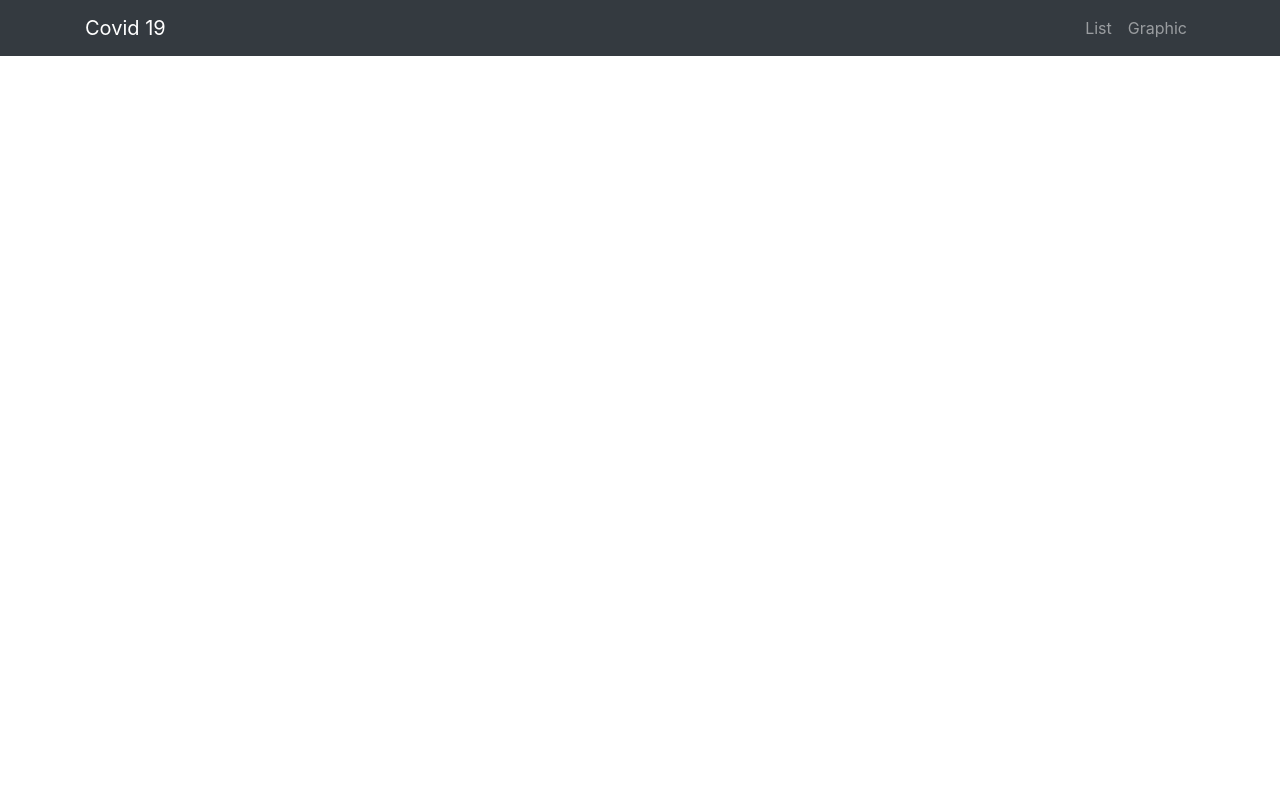
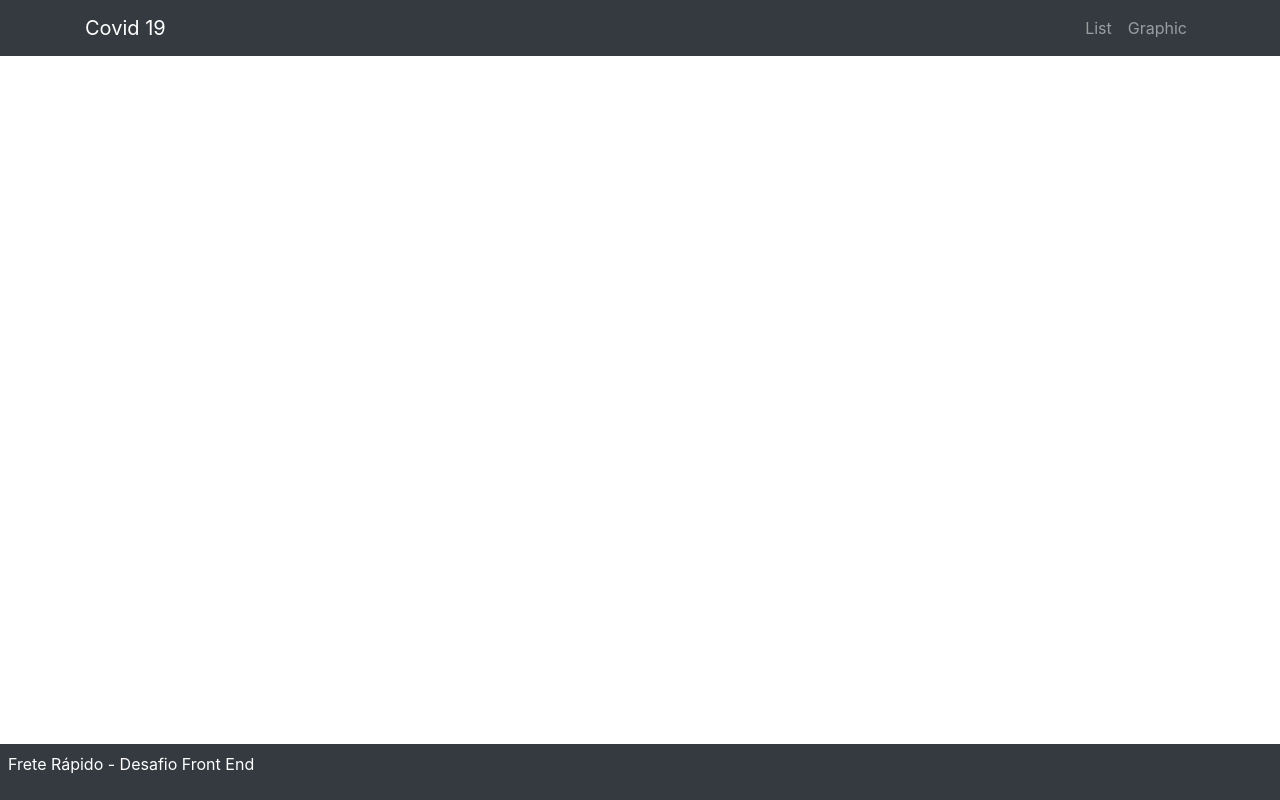
Before and after one commit to douglasabraga/covid19-graphic-statistics-ng, an Angular app: page / in a window 1280 px wide. Built offline with nearby package versions, Linux system fonts and the light colour scheme.

Commit message:
feat: add component footer

```diff
--- a/src/app/app.component.html
+++ b/src/app/app.component.html
@@ -1,2 +1,3 @@
 <app-menu></app-menu>
 <router-outlet></router-outlet>
+<app-footer></app-footer>
--- a/src/app/app.module.ts
+++ b/src/app/app.module.ts
@@ -5,11 +5,13 @@
 import { AppComponent } from './app.component';
 import { NgbModule } from '@ng-bootstrap/ng-bootstrap';
 import { MenuComponent } from './components/template/menu/menu.component';
+import { FooterComponent } from './components/template/footer/footer.component';
 
 @NgModule({
   declarations: [
     AppComponent,
     MenuComponent,
+    FooterComponent,
   ],
   imports: [
     BrowserModule,
--- /dev/null
+++ b/src/app/components/template/footer/footer.component.html
@@ -0,0 +1,5 @@
+ <footer class="bg-dark fixed-bottom footer">
+    <div class="p-2">
+      <p class="text-white">Frete Rápido - Desafio Front End</p>
+    </div>
+  </footer>
```
Also changed, not shown: src/app/components/template/footer/footer.component.ts (added, +7 -0 lines).
